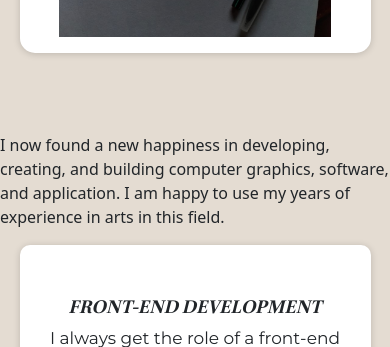
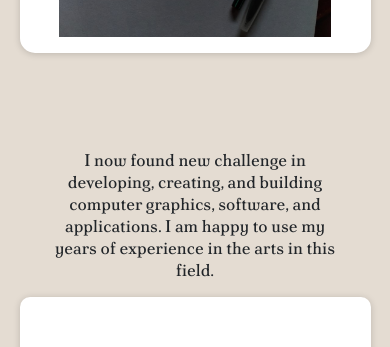
Before and after one commit to gerlyntan07/Tan-WebPortfolio, a React (Vite) app: page / in a window 390 px wide. Shown: the part 3540-3887 px from the top of the page. Built offline with nearby package versions, Linux system fonts and the light colour scheme.

Commit message:
Designed skills intro and made it responsive

```diff
--- a/src/App.jsx
+++ b/src/App.jsx
@@ -311,7 +311,7 @@ function App() {
                     </div>
 
                     <div id='skillsIntro'>
-                        <p>I now found a new happiness in developing, creating, and building computer graphics, software, and application. I am happy to use my years of experience in arts in this field.</p>
+                        <p className={`skillsIntro-txt ${darkMode ? 'darkTextColor' : ''}`}>I now found new challenge in developing, creating, and building computer graphics, software, and applications. I am happy to use my years of experience in the arts in this field.</p>
                     </div>
 
                     <div id="abt-container" className={`abtContainerLight ${darkMode ? 'darkContainer' : ''}`}>
--- a/src/index.css
+++ b/src/index.css
@@ -249,7 +249,7 @@ span{
     justify-content: space-between;
     align-items: center;
     width: 70%;
-    margin-bottom: 5rem;
+    margin-bottom: 6rem;
 }
 .preCollege-desc-container{
     width: 20%;
@@ -258,7 +258,7 @@ span{
     align-items: start;
 }
 .preCollege-desc{
-    font: 300 20px poltawski;
+    font: 300 23px poltawski;
 }
 .vArtist-span{
     font: 600 4rem montserrat;
@@ -287,6 +287,14 @@ span{
     height: 100%;
     object-fit: cover;
     transition: .3s ease;
+}
+#skillsIntro{
+    width: 60%;
+
+    text-align: center;
+}
+.skillsIntro-txt{
+    font: 300 23px poltawski;
 }
 #abt-container {
     width: 80%;
@@ -887,6 +895,12 @@ h2{
     .va-photo img{
         width: 85%;
     }
+    #skillsIntro{
+        width: 75%;
+    }
+    .skillsIntro-txt{
+        font: 300 17px poltawski;
+    }
 }
 
 /* TABLET */
@@ -974,6 +988,12 @@ h2{
     .va-column{
         text-align: center;
     }
+    #skillsIntro{
+        width: 75%;
+    }
+    .skillsIntro-txt{
+        font: 300 18px poltawski;
+    }
 }
 
 /* DESKTOP */
```
